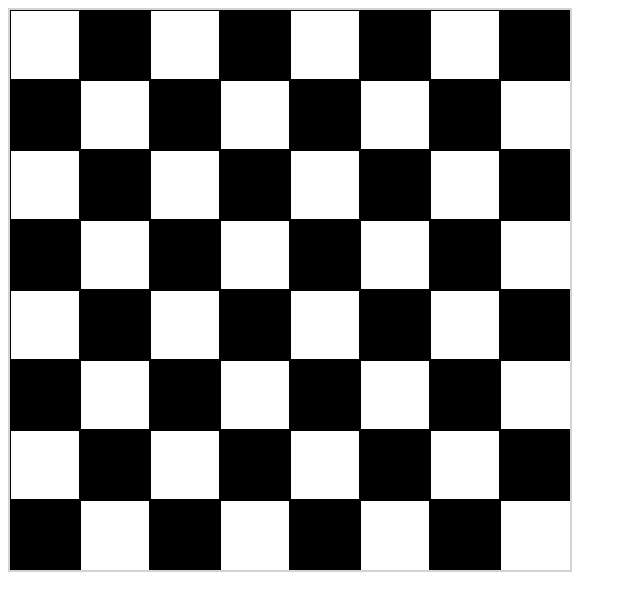
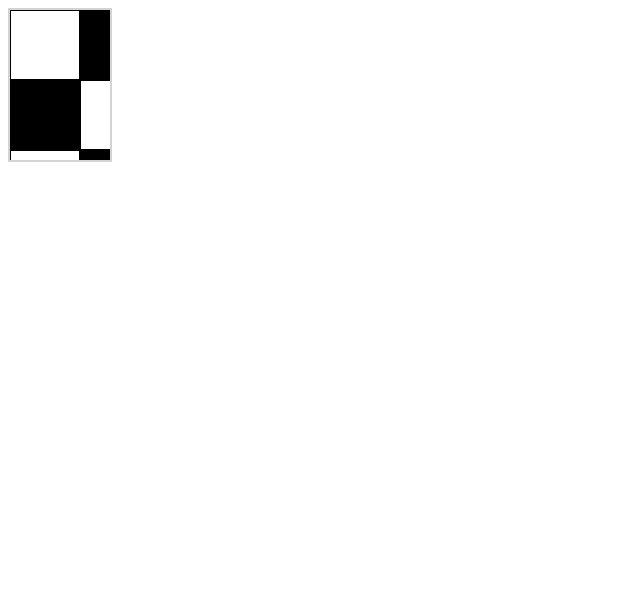
Before and after one commit to brianjpatterson/cryptothick, a plain HTML site: page index.html in a window 1280 px wide. Shown: the whole page, without its empty margins (0-640 px from the left). Drawn offline with nearby package versions, Linux system fonts and the light colour scheme.

Commit message:
Update index.html

```diff
--- a/index.html
+++ b/index.html
@@ -5,7 +5,7 @@
     <script src="https://ajax.googleapis.com/ajax/libs/jquery/3.3.1/jquery.min.js"></script>
 </head>
 <body>
-    <canvas id="myCanvas" width="560" height="560" style="border:2px solid #d3d3d3;">
+    <canvas id="myCanvas" width="100%" style="border:2px solid #d3d3d3;">
         Your browser does not support the HTML5 canvas tag.
     </canvas>
     <script src="chess.js"></script>
```
